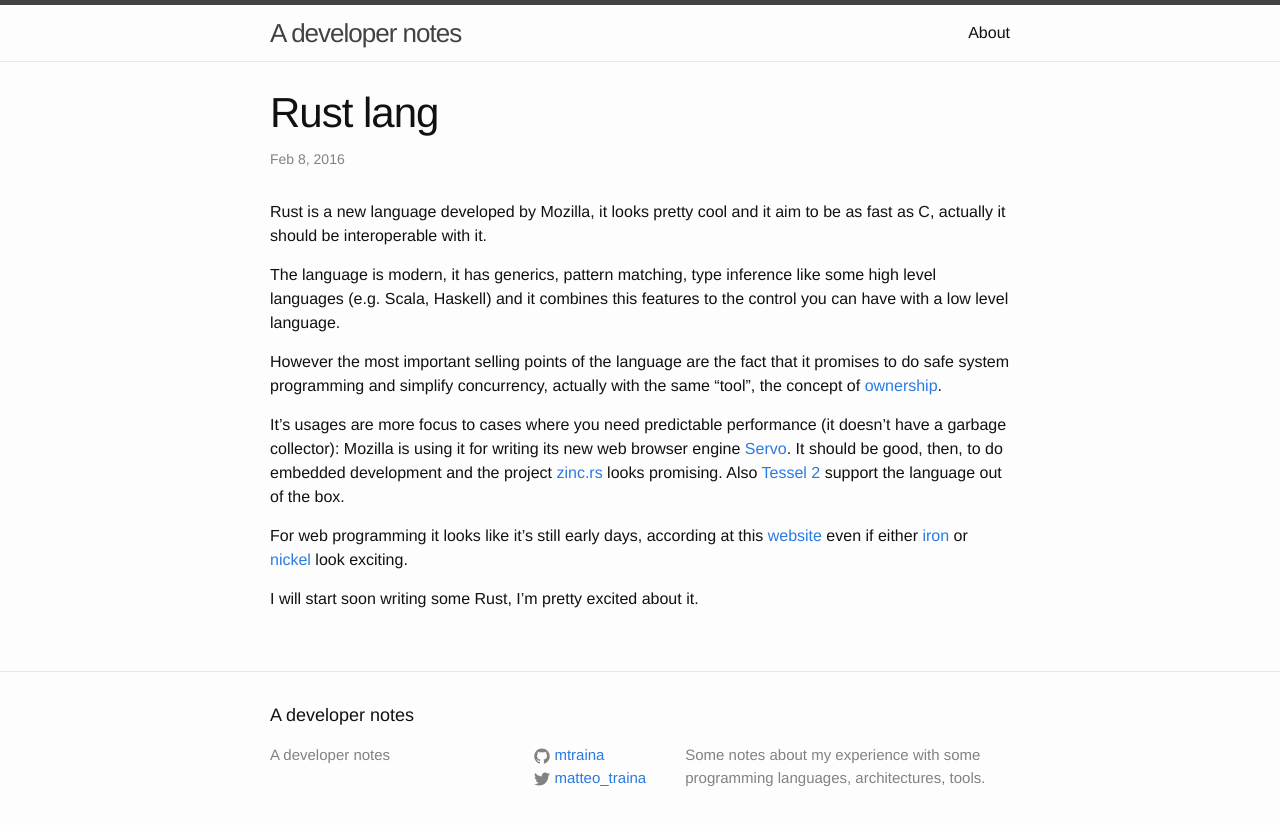
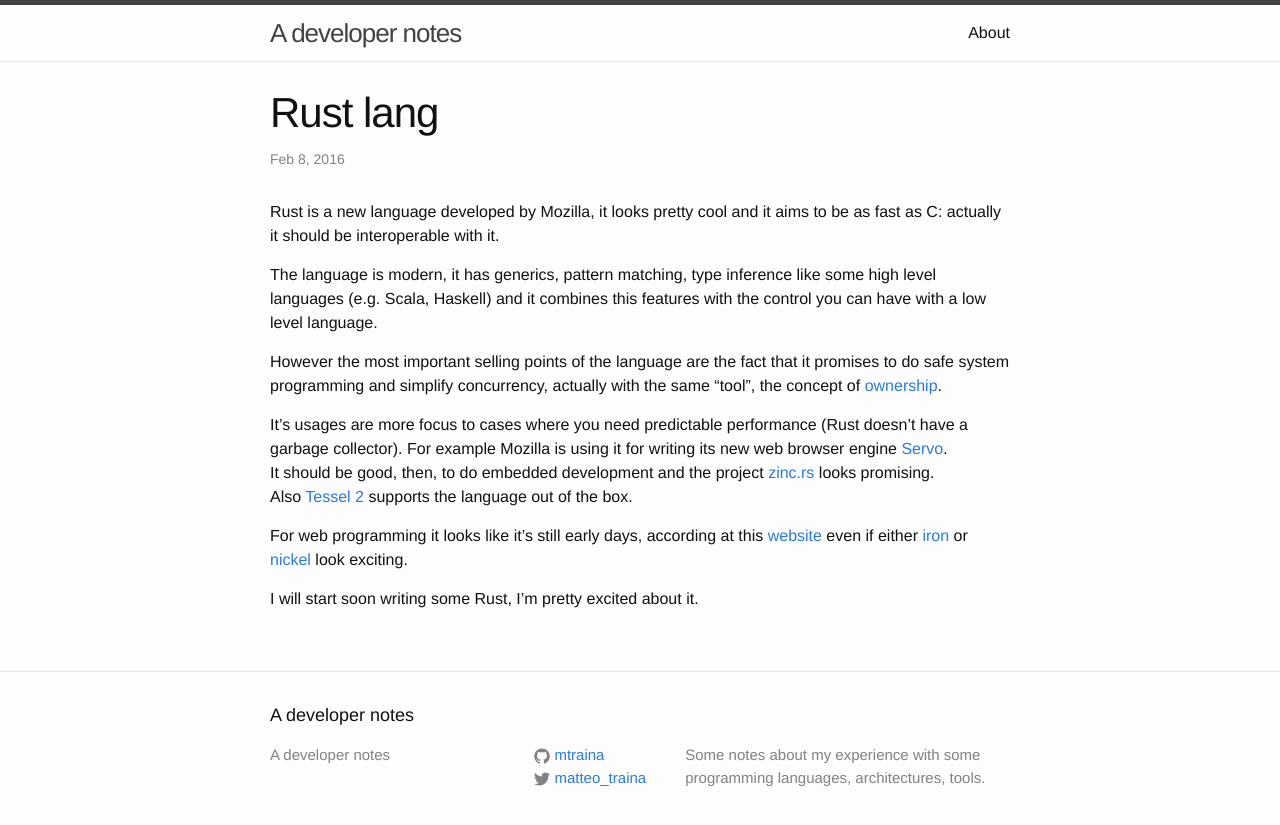
Before and after one commit to mtraina/mtraina.github.io, a Jekyll site: the page built from _posts/2016-02-08-rust.markdown, in a window 1280 px wide. Shown: the top 825 px of the page. Built offline with Jekyll 4.4.1, drawn with Linux system fonts in a browser that asks for light colours; comment, search, counter and statistics services are not loaded.

Commit message:
rust entry mods

```diff
--- a/_posts/2016-02-08-rust.markdown
+++ b/_posts/2016-02-08-rust.markdown
@@ -5,17 +5,15 @@ date:   2016-02-08 15:16:44 +0100
 categories: rust
 ---
 
-Rust is a new language developed by Mozilla, it looks pretty cool and it aim to be as fast as C,
-actually it should be interoperable with it.
+Rust is a new language developed by Mozilla, it looks pretty cool and it aims to be as fast as C: actually it should be interoperable with it.
 
 The language is modern, it has generics, pattern matching, type inference like some high level languages
-(e.g. Scala, Haskell) and it combines this features to the control you can have with a low level language.
+(e.g. Scala, Haskell) and it combines this features with the control you can have with a low level language.
 
 However the most important selling points of the language are the fact that it promises to do safe system programming and simplify concurrency, actually with the same "tool", the concept of [ownership](http://blog.rust-lang.org/2015/04/10/Fearless-Concurrency.html).
 
-It's usages are more focus to cases where you need predictable performance (it doesn't have a garbage collector):
-Mozilla is using it for writing its new web browser engine [Servo](https://github.com/servo/servo).
-It should be good, then, to do embedded development and the project [zinc.rs](https://zinc.rs/) looks promising. Also [Tessel 2](https://tessel.io/) support the language out of the box.
+It's usages are more focus to cases where you need predictable performance (Rust doesn't have a garbage collector). For example Mozilla is using it for writing its new web browser engine [Servo](https://github.com/servo/servo).<br />
+It should be good, then, to do embedded development and the project [zinc.rs](https://zinc.rs/) looks promising.<br /> Also [Tessel 2](https://tessel.io/) supports the language out of the box.
 
 For web programming it looks like it's still early days, according at this [website](http://arewewebyet.com/) even if either [iron](http://ironframework.io/) or [nickel](http://nickel.rs/) look exciting.
 
```
